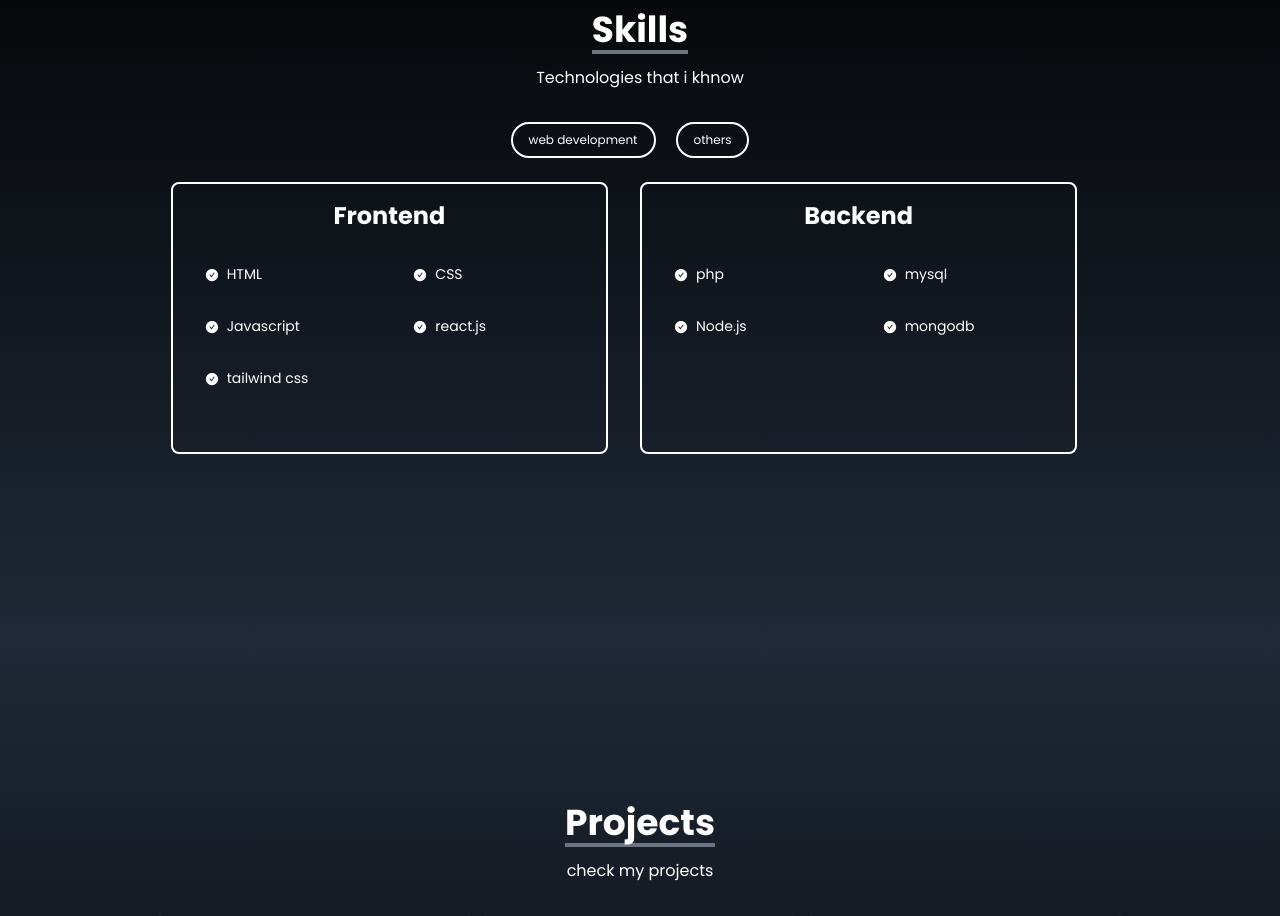
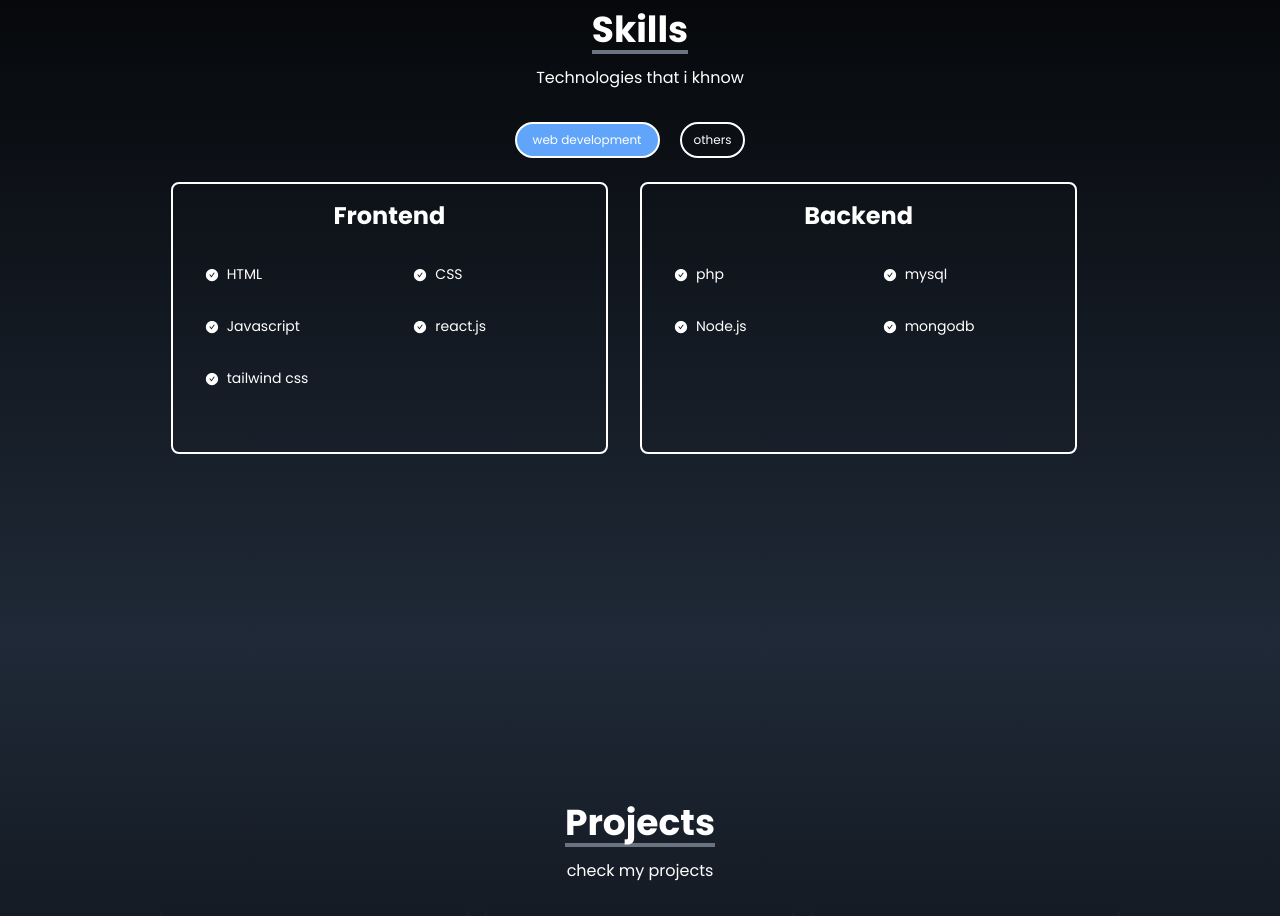
Before and after one commit to yash-123-yash/portfolio, a React (Vite) app: page / in a window 1280 px wide. Shown: the part 1760-2676 px from the top of the page. Built offline with nearby package versions, Linux system fonts and the light colour scheme.

Commit message:
17th change

```diff
--- a/src/components/Home.jsx
+++ b/src/components/Home.jsx
@@ -17,7 +17,7 @@ function Home({theme}) {
 
 
   return (
-    <div name="home" className={` h-screen w-full  md:px-6 pt-0  md:pt-0   ${theme==='light'? 'bg-bg':'bg-gradient-to-b from-black to-gray-800 text-white'}`}>
+    <div name="home" className={` h-screen w-full  md:px-6  md:pt-0   ${theme==='light'? 'bg-bg':'bg-gradient-to-b from-black to-gray-800 text-white'} pt-0 `}>
       <div className=" max-w-screen-lg lg:max mx-auto flex flex-col lg:flex-row items-center justify-center md:justify-around h-full px-4 ">
         <div className="mt-24 md:mt-20 flex flex-col justify-center h-4/5  ">
           <h1 className='md:text-2xl'>I'm,</h1>
--- a/src/components/Navbar.jsx
+++ b/src/components/Navbar.jsx
@@ -58,7 +58,7 @@ function Navbar({changetheme,theme}) {
          </div>
          </ul>
 
-         <div onClick={()=>setNav(!nav)} className="cursor-pointer px-2 z-10 text-gray-400 hover:text-white hover:scale-110 duration-200 md:hidden flex">
+         <div onClick={()=>setNav(!nav)} className="cursor-pointer px-2 z-10 text-gray-400 hover:text-gray-500  duration-200 md:hidden flex">
          <button className='mr-4' onClick={()=>changetheme(theme)}>{theme ==='light'?<MoonIcon/>:<AiOutlineSun size={25}/>}</button>
           {nav ? <AiOutlineMenu  size={30}/> : <AiOutlineClose  size={30}/>}
 
@@ -70,7 +70,7 @@ function Navbar({changetheme,theme}) {
           {/* <li className='text-red-500 py-2'>home</li> */}
           {
             links.map(({id,link})=>(
-             <li key={id} className={`px-4 py-1.5 cursor-pointer capitalize ${ theme === 'light'?' text-gray-700':''} hover:text-white hover:scale-110 duration-200`}>
+             <li key={id} className={`px-4 py-1.5 cursor-pointer capitalize ${ theme === 'light'?' text-gray-700 hover:text-gray-700':'hover:text-white'}  hover:scale-110 duration-200`}>
               <Link to={link} smooth duration={500}>{link}</Link>
               </li>
             ))
--- a/src/components/Projects.jsx
+++ b/src/components/Projects.jsx
@@ -60,7 +60,7 @@ function Projects({theme}) {
 
                     <img src={src} alt="" className='rounded-md ' />
                     {/* <a href={`${link}`} target='_blank'> */}
-                      <p className='py-2 px-1  text-white'>{title}:-</p>
+                      <p className={`py-2 px-1  ${theme==='light'?'text-black':'text-white'}`}>{title}:-</p>
 
                       <div className="flex items-center justify-center ">
                         <button className=' mr-2 border-2 border-l-1 border-r-1 w-full rounded-lg py-1 px-3 text-sm md:text-1xl'><a href={`${link}`} target='_blank'>code</a></button>
--- a/src/components/Skill.jsx
+++ b/src/components/Skill.jsx
@@ -20,9 +20,9 @@ function Skills({theme}) {
 
         <div className="flex mb-4 ">
             <input type='radio' name='radio' id='web' className='hidden ' value='web' onChange={(e)=>setValue(e.target.value)} />
-            <label htmlFor='web' className={`hover:scale-105 duration-300 cursor-pointer mr-5 border-2 ${theme==='light'?'border-black':'border-white'} py-2 px-4  md:text-1xl rounded-full text-xs`}>web development</label>
+            <label htmlFor='web' className={`hover:scale-105  duration-300 cursor-pointer mr-5 border-2 ${theme==='light'?'border-black text-black':'border-white text-white '} py-2 px-4  md:text-1xl rounded-full text-xs ${value==='web'?'bg-blue-400 duration-200 ':''}`}>web development</label>
             <input type='radio' name='radio' id='others' className='hidden ' value='other'onChange={(e)=>setValue(e.target.value)}/>
-            <label htmlFor='others' className={`hover:scale-105 duration-300 cursor-pointer mr-5 border-2 ${theme==='light'?'border-black':'border-white'} py-2 px-4 text-xs md:text-1xl rounded-full`}>others</label>
+            <label htmlFor='others' className={`hover:scale-105  duration-300 cursor-pointer mr-5 border-2 ${theme==='light'?'border-black text-black':'border-white text-white'} py-2 px-3 text-xs md:tex text-blackt-1xl rounded-full ${value==='other'?'bg-blue-400 duration-200':''}`}>others</label>
         </div>
 
         <div className="flex md:w-11/12  flex-col items-center justify-center mt-6 md:flex-row ">
```
